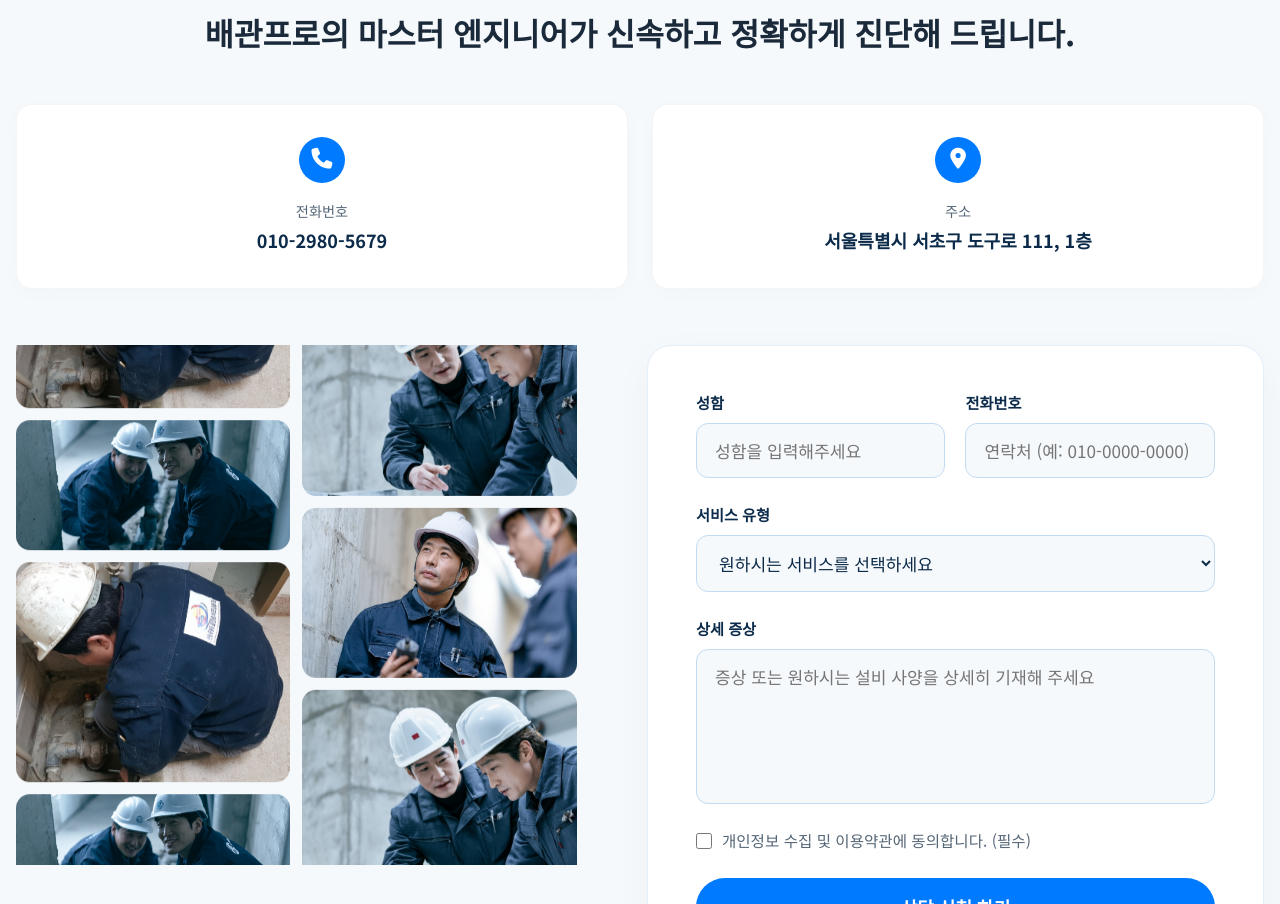
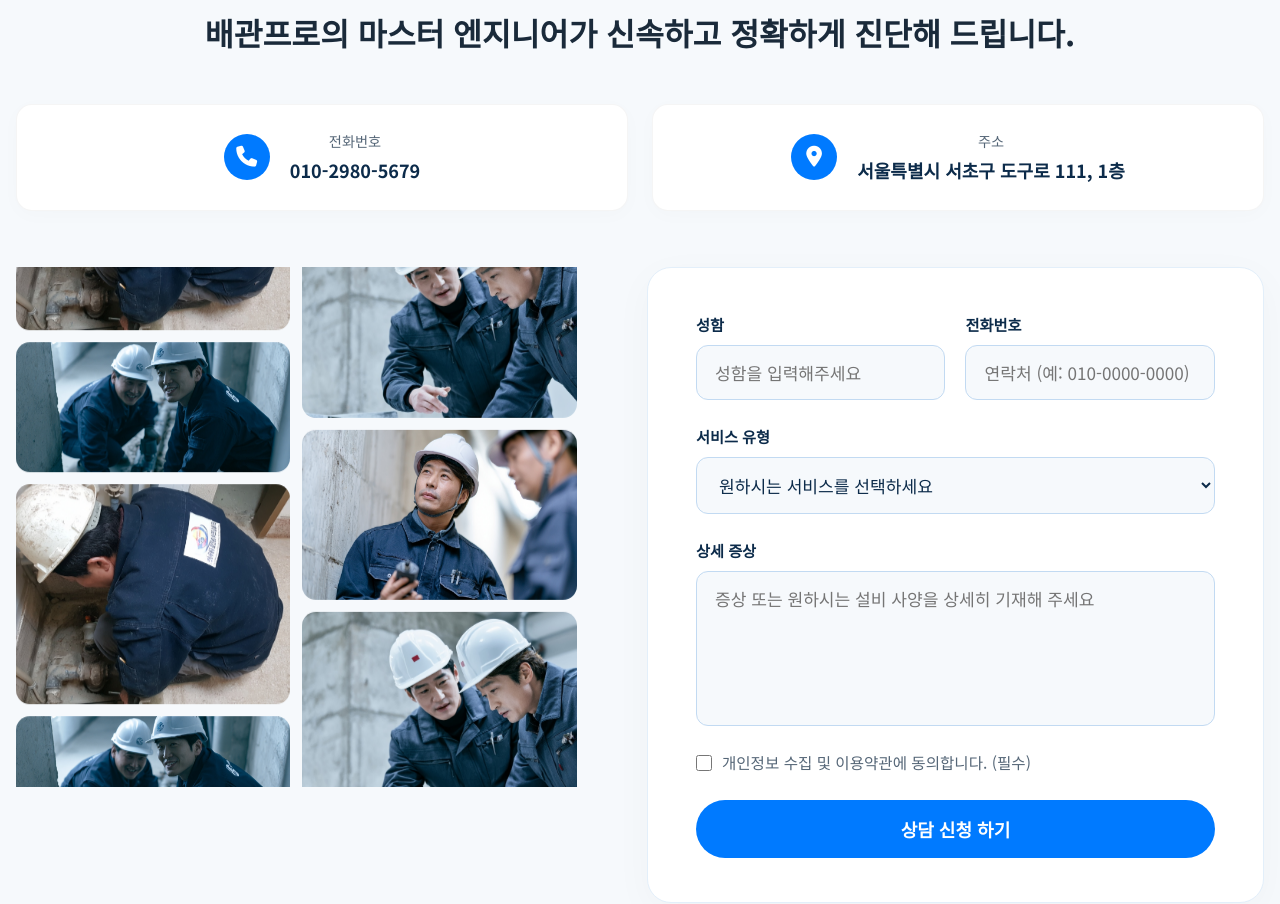
Before and after one commit to taeeun1112/website, a website: page index.html in a window 1280 px wide. Shown: the part 10020-10924 px from the top of the page. Drawn offline with Linux system fonts and the light colour scheme.

Commit message:
style: position icons on the left while keeping text centered inside contact cards

```diff
--- a/style.css
+++ b/style.css
@@ -1634,13 +1634,11 @@ h1.hero-main-promo {
 .contact-info-card {
     background: #fff;
     border-radius: 16px;
-    padding: 32px 24px;
-    display: flex;
-    flex-direction: column;
+    padding: 24px 28px;
+    display: flex;
     align-items: center;
     justify-content: center;
-    text-align: center;
-    gap: 16px;
+    gap: 20px;
     box-shadow: 0 4px 20px rgba(0,0,0,0.02);
     border: 1px solid rgba(0,0,0,0.04);
 }
```
